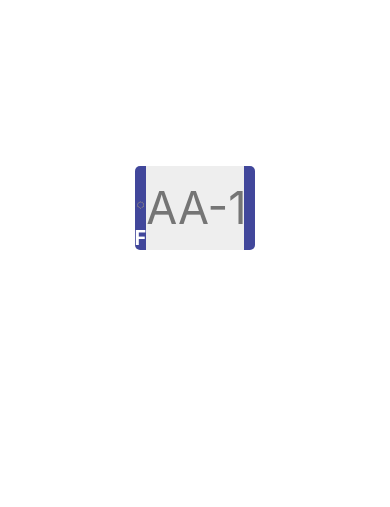
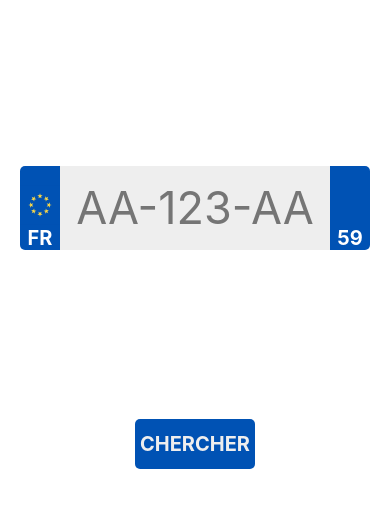
Before and after one commit to reda-madjoub/plaque-immatriculation, a plain HTML site: page index.html in a window 390 px wide. Shown: the part 81-588 px from the top of the page. Drawn offline with Linux system fonts and the light colour scheme.

Commit message:
api connexion
Responsive design ajouter
connection a l'api 'apiplaqueimmatriculation'

```diff
--- /dev/null
+++ b/api.js
@@ -0,0 +1,52 @@
+const button = document.getElementById('plaque-immat')
+const immat = document.getElementById('plaque-immatriculation');
+
+const maxSize = 9;
+immat.maxLength = maxSize;
+const token = "demoxM";
+const format = "json";
+let immatriculation = "";
+let url = ""
+
+const getImmat = _ => {
+    immatriculation = immat.value
+    // console.log(immatriculation + ' hi')
+    return immatriculation
+}
+const inputValue = (e) => {
+    immat.maxlength = maxSize;
+    if (immat.value.length === 2 && e.keyCode !== 8) {
+        immat.value = `${immat.value}-`;
+    } else if (immat.value.length === 6 && e.keyCode !== 8) {
+        immat.value = `${immat.value}-`;
+    } else if (immat.value.length > maxSize) {
+        immat.value = immat.value.slice(0, maxSize)
+    }
+    getImmat()
+    console.log(immatriculation)
+}
+
+const requete = (e) => {
+    e.preventDefault()
+    url = `http://api.apiplaqueimmatriculation.com/carte-grise?immatriculation=${immatriculation}&token=${token}&format=${format}`
+
+    fetch(url)
+        .then(data => data.json())
+        .then(res => console.log(res))
+
+}
+
+
+
+immat.addEventListener("keydown", inputValue)
+button.addEventListener('click', requete)
+
+// const settings = {
+//     "async": true,
+//     "crossDomain": true,
+//     "url": "http://api.apiplaqueimmatriculation.com/carte-grise?immatriculation="+immatriculation+"&token="+token+"&format="+format,
+//     "method": "POST",
+//     "headers": {
+//         "Accept": "application/json"
+//     }
+// }
--- a/index.html
+++ b/index.html
@@ -12,14 +12,21 @@
     <header>
         <h1>Plaque d'immatriculation</h1>
     </header>
-    <section class="immatriculation">
-        <div class="fr">
-            <img class="round" src="europe.svg" alt="europeen flag" width="100%" height="50%" />
-            <p>FR</p>
-        </div>
-        <input class="immat" placeholder="AA-123-AA"></input>
-        <div class="departement"></div>
-    </section>
+    <form action="" method="get">
+        <section class="immatriculation">
+            <div class="fr">
+                <img class="round" src="eu.svg" alt="europeen flag" width="100%" height="50%" />
+                <p>FR</p>
+            </div>
+            <input
+                name="plaque-immat" id="plaque-immatriculation" class="immat" placeholder="AA-123-AA"></input>
+            <div class="departement">59</div>
+        </section>
+        <section class="validation">
+            <button type="submit" id="plaque-immat">Chercher</button>
+        </section>
+    </form>
+    <script src="api.js"></script>
 </body>
 
 </html>
--- a/style.css
+++ b/style.css
@@ -7,9 +7,6 @@
 
 
 /*   HEADER   */
-header {
-
-}
 header h1 {
     text-align: center;
 }
@@ -18,7 +15,6 @@ header h1 {
 .immatriculation {
     width: 100%;
     height: 50vh;
-    display: flex;
     font-size: 20px;
     font-weight: bold;
     display: flex;
@@ -29,36 +25,9 @@ header h1 {
 .fr {
     border-bottom-left-radius: 5px;
     border-top-left-radius: 5px;
-    background-color: #41479B;
+    background-color: #0052B4;
     width: 3%;
-    height: 10vh;
-    color: #fff;
-    display: flex;
-    flex-flow: column nowrap;
-    align-items: center;
-    justify-content: flex-end;
-}
-.round {
-    border-radius: 50%;
-}
-
-.immat {
-    border: none;
-    background-color: #eee;
-    width: 25%;
-    height: 10vh;
-    font-size: 45px;
-    text-align: center;
-}
-.immat:focus {
-    outline-style: none;
-    border: none;
-}
-.departement {
-    border-bottom-right-radius: 5px;
-    border-top-right-radius: 5px;
-    background-color: #41479B;
-    width: 3%;
+    width: 2em;
     height: 10vh;
     color: #fff;
     display: flex;
@@ -70,3 +39,50 @@ p {
     width: 100%;
     text-align: center;
 }
+.immat {
+    border: none;
+    background-color: #eee;
+    width: 25%;
+    width: 6em;
+    height: 10vh;
+    font-size: 45px;
+    text-align: center;
+    text-transform: uppercase;
+}
+.immat:focus {
+    outline-style: none;
+    border: none;
+}
+.departement {
+    border-bottom-right-radius: 5px;
+    border-top-right-radius: 5px;
+    background-color: #0052B4;
+    width: 3%;
+    width: 2em;
+    height: 10vh;
+    color: #fff;
+    display: flex;
+    flex-flow: column nowrap;
+    align-items: center;
+    justify-content: flex-end;
+}
+
+
+/*   VALIDATION   */
+.validation {
+    display: flex;
+
+}
+button {
+    font-family: -apple-system, BlinkMacSystemFont, 'Segoe UI', Roboto, Oxygen, Ubuntu, Cantarell, 'Open Sans', 'Helvetica Neue', sans-serif;
+    width: 6em;
+    margin: 0 auto;
+    height: 50px;
+    border: none;
+    background-color: #0052B4;
+    color: #eee;
+    border-radius: 5px;
+    font-size: 20px;
+    font-weight: bold;
+    text-transform: uppercase;
+}
```
Also changed, not shown: eu.svg (added), europe.svg (deleted), 1 other file.
